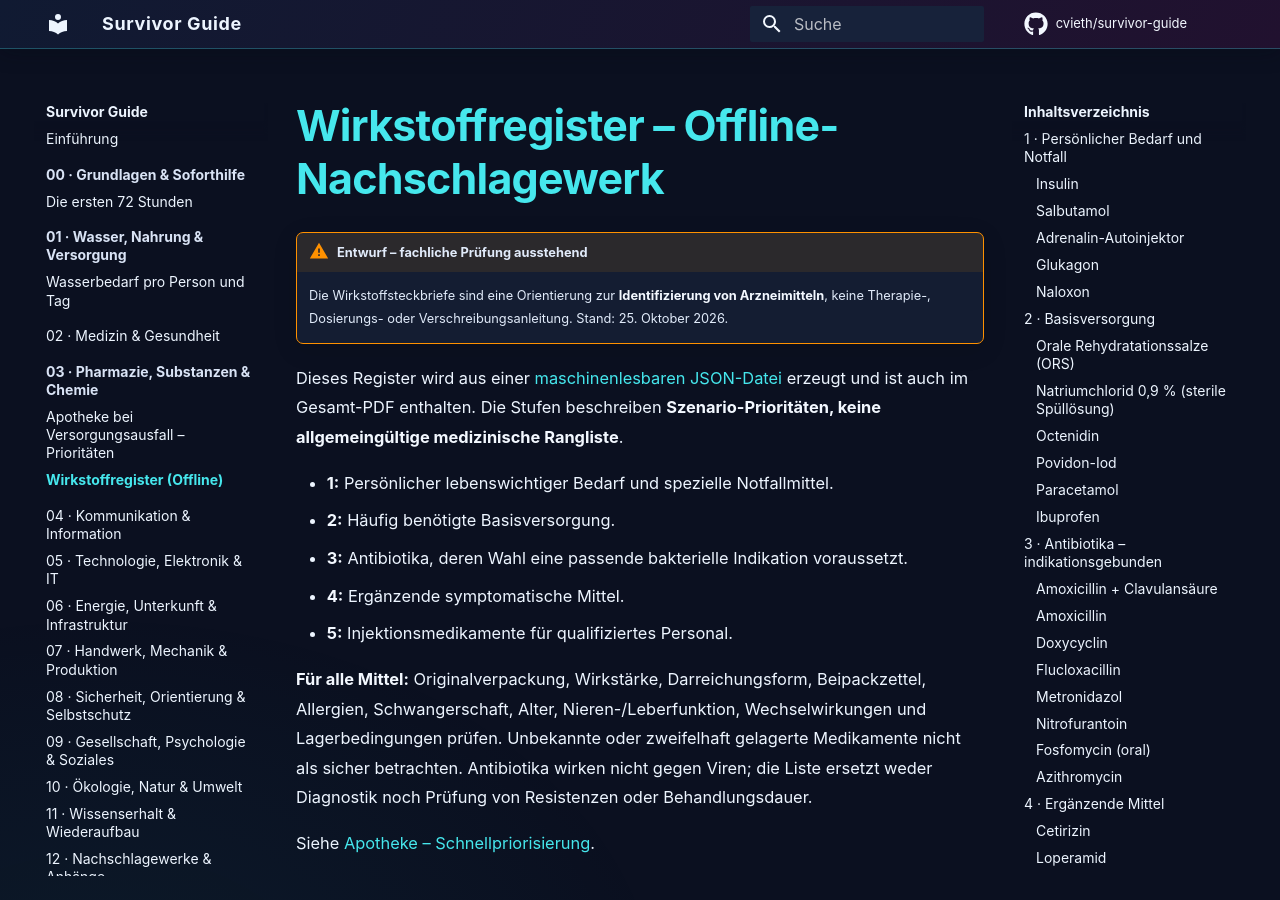
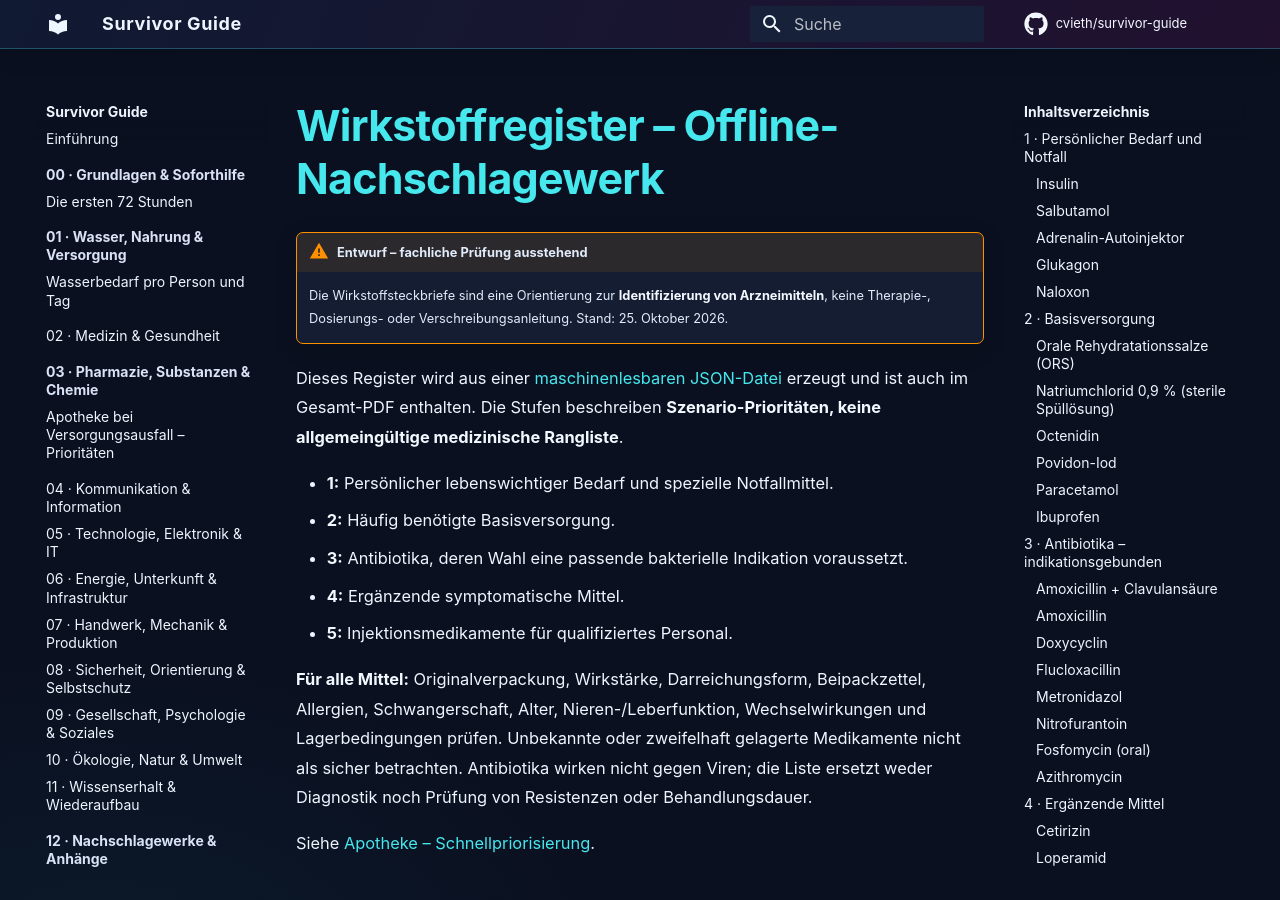
Before and after one commit to cvieth/survivor-guide, an MkDocs documentation site: the page built from docs/03-pharmazie/wirkstoffregister.md, in a window 1280 px wide and 900 px high. Built offline with MkDocs 1.6.1 and Material for MkDocs 9.7.7, drawn with Linux system fonts in a browser that asks for light colours; comment, search, counter and statistics services are not loaded; some of the changed lines change nothing that is shown.

Commit message:
docs(nav): Wirkstoffregister unter Nachschlagewerke verlinken (mkdocs.yml)

```diff
--- a/mkdocs.yml
+++ b/mkdocs.yml
@@ -51,7 +51,6 @@
   - '03 · Pharmazie, Substanzen & Chemie':
       - Überblick: 03-pharmazie/index.md
       - Apotheke bei Versorgungsausfall – Prioritäten: 03-pharmazie/apotheke-prioritaeten.md
-      - Wirkstoffregister (Offline): 03-pharmazie/wirkstoffregister.md
   - '04 · Kommunikation & Information': 04-kommunikation/index.md
   - '05 · Technologie, Elektronik & IT': 05-technologie/index.md
   - '06 · Energie, Unterkunft & Infrastruktur': 06-infrastruktur/index.md
@@ -60,7 +59,9 @@
   - '09 · Gesellschaft, Psychologie & Soziales': 09-gesellschaft/index.md
   - '10 · Ökologie, Natur & Umwelt': 10-oekologie/index.md
   - '11 · Wissenserhalt & Wiederaufbau': 11-wiederaufbau/index.md
-  - '12 · Nachschlagewerke & Anhänge': 12-nachschlagewerk/index.md
+  - '12 · Nachschlagewerke & Anhänge':
+      - Überblick: 12-nachschlagewerk/index.md
+      - Wirkstoffregister: 12-nachschlagewerk/wirkstoffregister.md
   - Mitarbeit:
       - Mitmachen: redaktion/mitmachen.md
       - Quellen und Qualität: redaktion/qualitaet.md
```
